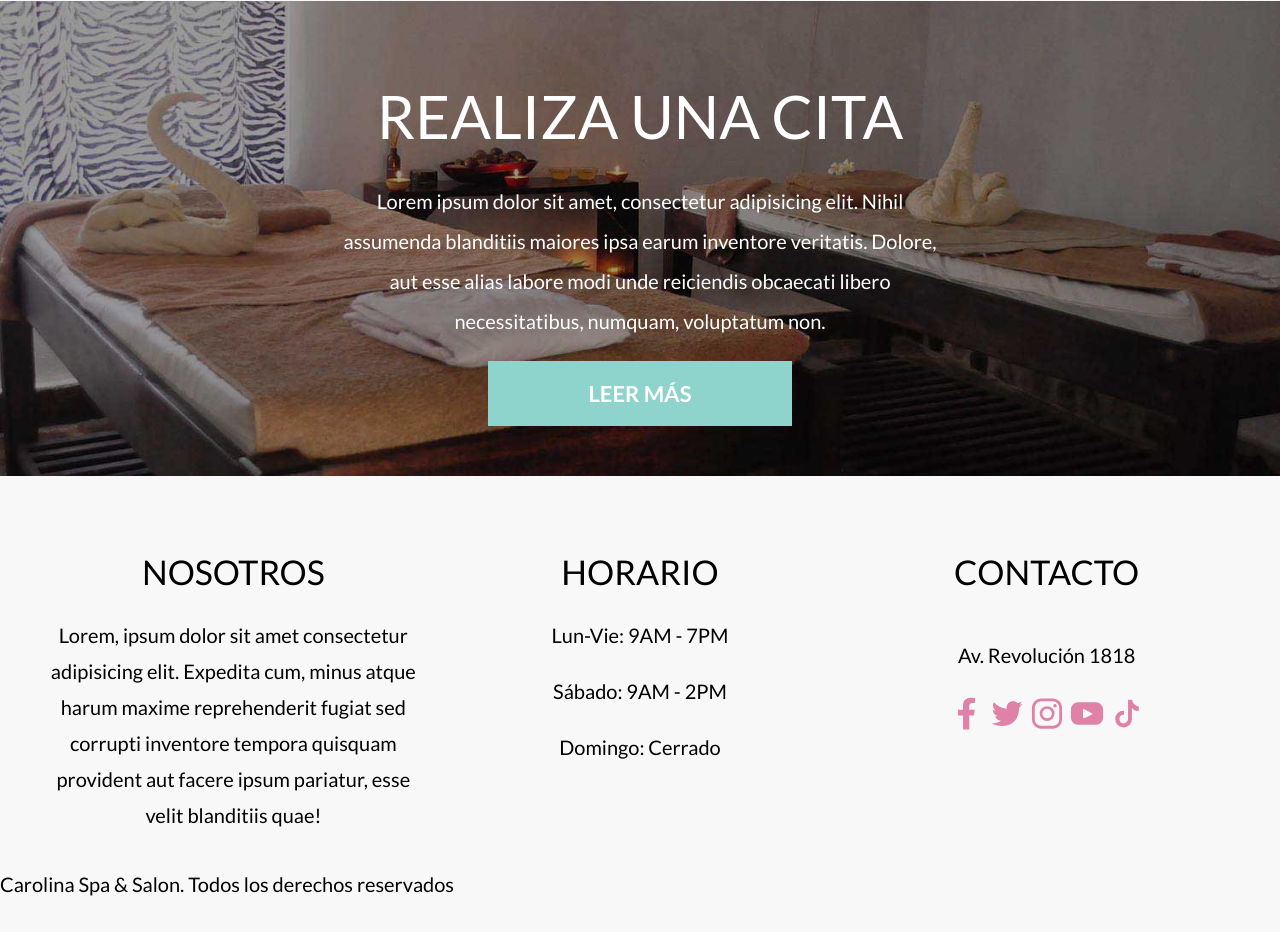
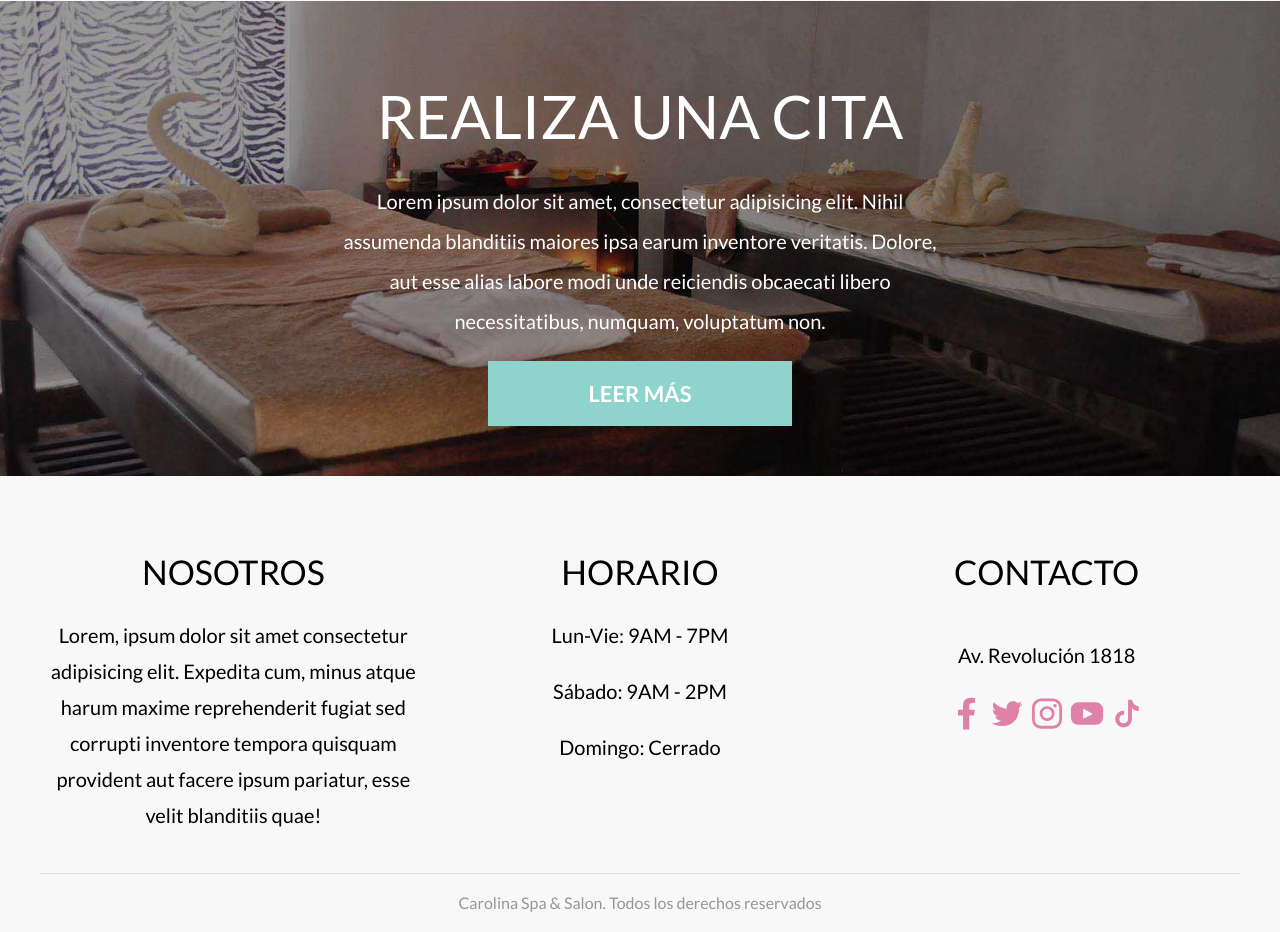
Before and after one commit to ManuUSS/carolina-spa, a website: page index.html in a window 1280 px wide. Shown: the part 3441-4373 px from the top of the page. Drawn offline with nearby package versions, Linux system fonts and the light colour scheme; files that its build step writes are made by us from their sources; files whose address does not match are found by name; a web font is replaced by a local one.

Commit message:
new: footer-copyright scss

```diff
--- a/src/scss/ui/footer/_footer.scss
+++ b/src/scss/ui/footer/_footer.scss
@@ -29,6 +29,16 @@
         line-height: 1.8;
     }
 
+    &__copyright {
+        text-align: center;
+        max-width: 120rem;
+        margin: 2rem auto 0 auto;
+        border-top: 1px solid darken(v.$grisClaro, 10%);
+        font-size: 1.6rem;
+        padding: 2rem;
+        color: v.$gris;
+
+    }
 
 
 }
```
